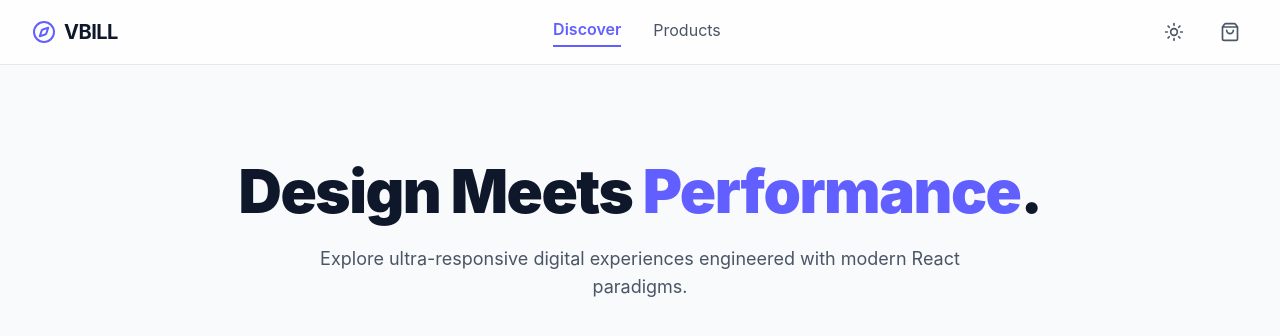
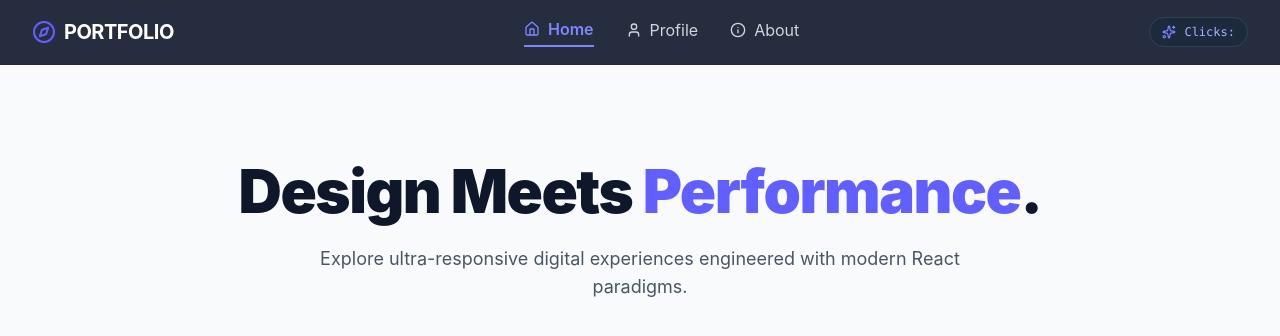
Before and after one commit to billyvicencio/React-Router-Navigation-and-State, a React (Vite) app: page / in a window 1280 px wide. Shown: the top 336 px of the page. Built offline with nearby package versions, Linux system fonts and the light colour scheme.

Commit message:
Fix and Add: fix the navbar as well as added a home page

```diff
--- a/src/components/Navbar.jsx
+++ b/src/components/Navbar.jsx
@@ -1,102 +1,41 @@
-import React, { useState } from 'react';
+import React from 'react';
 import { NavLink, Link } from 'react-router-dom';
-import { ShoppingBag, Sun, Moon, Menu, X, Compass } from 'lucide-react';
-import { useApp } from '../context/AppContext';
+import { User, Home, Info, Compass, Sparkles } from 'lucide-react';
 
-export const Navbar = () => {
-  const { cart, theme, toggleTheme } = useApp();
-  const [isOpen, setIsOpen] = useState(false);
-
-  const cartCount = cart.reduce((total, item) => total + item.quantity, 0);
-
-  const navLinks = [
-    { name: 'Discover', path: '/' },
-    { name: 'Products', path: '/products' },
-  ];
-
-  const activeStyle = "text-indigo-500 font-semibold border-b-2 border-indigo-500 pb-1";
-  const inactiveStyle = "text-gray-600 dark:text-gray-300 hover:text-indigo-500 dark:hover:text-indigo-400 transition-colors pb-1";
+export const Navbar = ({ interactionCount }) => {
+  const activeStyle = "text-indigo-400 font-semibold border-b-2 border-indigo-400 pb-1 flex items-center gap-2";
+  const inactiveStyle = "text-gray-300 hover:text-indigo-400 transition-colors pb-1 flex items-center gap-2";
 
   return (
-    <nav className="sticky top-0 z-50 backdrop-blur-md bg-white/80 dark:bg-slate-900/80 border-b border-gray-200 dark:border-slate-800 transition-colors duration-300">
+    <nav className="sticky top-0 z-50 backdrop-blur-md bg-slate-900/90 border-b border-slate-800 text-white">
       <div className="max-w-7xl mx-auto px-4 sm:px-6 lg:px-8">
         <div className="flex items-center justify-between h-16">
 
-          <Link to="/" className="flex items-center gap-2 text-xl font-bold tracking-tight text-slate-900 dark:text-white">
+          <Link to="/" className="flex items-center gap-2 text-xl font-bold tracking-tight">
             <Compass className="w-6 h-6 text-indigo-500" />
-            <span>VBILL</span>
+            <span>PORTFOLIO</span>
           </Link>
 
-          <div className="hidden md:flex items-center gap-8">
-            {navLinks.map((link) => (
-              <NavLink
-                key={link.path}
-                to={link.path}
-                className={({ isActive }) => (isActive ? activeStyle : inactiveStyle)}
-              >
-                {link.name}
-              </NavLink>
-            ))}
+          <div className="flex items-center gap-8">
+            <NavLink to="/" className={({ isActive }) => (isActive ? activeStyle : inactiveStyle)}>
+              <Home className="w-4 h-4" /> Home
+            </NavLink>
+            <NavLink to="/profile" className={({ isActive }) => (isActive ? activeStyle : inactiveStyle)}>
+              <User className="w-4 h-4" /> Profile
+            </NavLink>
+            <NavLink to="/about" className={({ isActive }) => (isActive ? activeStyle : inactiveStyle)}>
+              <Info className="w-4 h-4" /> About
+            </NavLink>
           </div>
 
-          <div className="hidden md:flex items-center gap-5">
-            <button
-              onClick={toggleTheme}
-              className="p-2 rounded-full hover:bg-gray-100 dark:hover:bg-slate-800 text-gray-600 dark:text-gray-300 transition-colors cursor-pointer"
-            >
-              {theme === 'dark' ? <Sun className="w-5 h-5" /> : <Moon className="w-5 h-5" />}
-            </button>
-
-            <div className="relative p-2 rounded-full text-gray-600 dark:text-gray-300">
-              <ShoppingBag className="w-5 h-5" />
-              {cartCount > 0 && (
-                <span className="absolute -top-1 -right-1 bg-indigo-600 text-white text-xs font-bold w-5 h-5 flex items-center justify-center rounded-full animate-bounce">
-                  {cartCount}
-                </span>
-              )}
-            </div>
+          {/* Event Handler Counter Badge */}
+          <div className="flex items-center gap-2 bg-slate-800 px-3 py-1.5 rounded-full text-xs font-mono text-indigo-300 border border-slate-700">
+            <Sparkles className="w-3.5 h-3.5 text-indigo-400" />
+            <span>Clicks: {interactionCount}</span>
           </div>
 
-          <div className="md:hidden flex items-center gap-3">
-            <button
-              onClick={() => setIsOpen(!isOpen)}
-              className="p-2 text-gray-600 dark:text-gray-300 focus:outline-none"
-            >
-              {isOpen ? <X className="w-6 h-6" /> : <Menu className="w-6 h-6" />}
-            </button>
-          </div>
         </div>
       </div>
-
-      {isOpen && (
-        <div className="md:hidden bg-white dark:bg-slate-900 border-b border-gray-200 dark:border-slate-800 px-4 pt-2 pb-6 space-y-3">
-          {navLinks.map((link) => (
-            <NavLink
-              key={link.path}
-              to={link.path}
-              onClick={() => setIsOpen(false)}
-              className={({ isActive }) =>
-                `block px-3 py-2 rounded-md text-base font-medium ${
-                  isActive
-                    ? 'bg-indigo-50 dark:bg-indigo-950/50 text-indigo-600 dark:text-indigo-400'
-                    : 'text-gray-700 dark:text-gray-300 hover:bg-gray-50 dark:hover:bg-slate-800'
-                }`
-              }
-            >
-              {link.name}
-            </NavLink>
-          ))}
-          <div className="pt-2 border-t border-gray-100 dark:border-slate-800 flex justify-between items-center px-3">
-            <span className="text-sm text-gray-500 dark:text-gray-400">Switch Theme</span>
-            <button
-              onClick={toggleTheme}
-              className="p-2 rounded-lg bg-gray-100 dark:bg-slate-800 text-gray-600 dark:text-gray-300"
-            >
-              {theme === 'dark' ? <Sun className="w-5 h-5" /> : <Moon className="w-5 h-5" />}
-            </button>
-          </div>
-        </div>
-      )}
     </nav>
   );
 };
```
Also changed, not shown: src/pages/Home.jsx (added).
